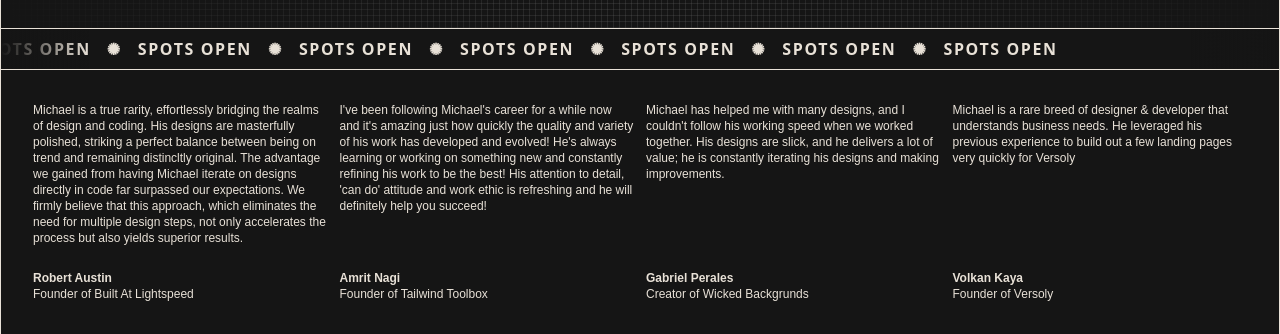
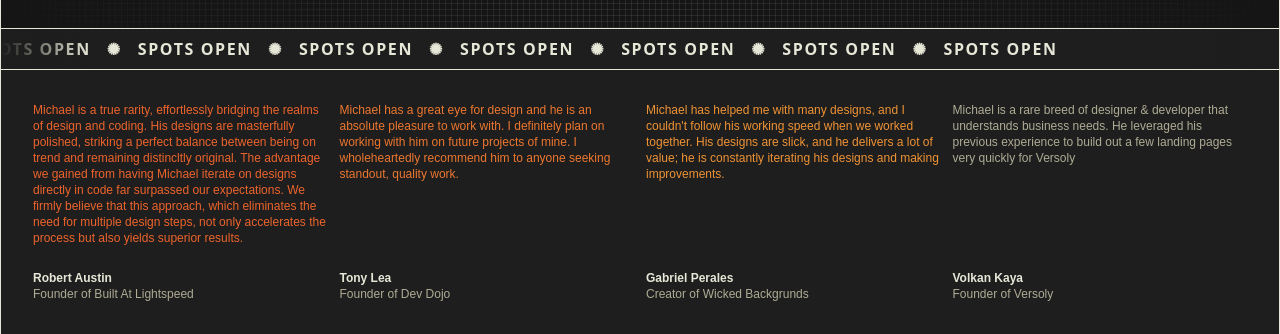
Before and after one commit to michael-andreuzza/michael.studio, an Astro site: page / in a window 1280 px wide. Shown: the part 420-754 px from the top of the page. Built offline with nearby package versions, Linux system fonts and the light colour scheme; Astro itself is replaced by a stand-in of ours; a script that the page names is missing; a web font is replaced by a local one.

Commit message:
added tony

```diff
--- a/src/components/landing/Landing.astro
+++ b/src/components/landing/Landing.astro
@@ -13,9 +13,9 @@ import Marquee from "../global/Marquee.astro";
       </div>
       <Marquee />
       <div
-        class="gap-3 p-8 text-white mx-auto grid sm:grid-cols-2 gap-y-12 md:gap-y-0 md:grid-cols-4 text-xs grid-cols-1">
+        class="gap-3 p-8 text-white mx-auto grid sm:grid-cols-2 gap-y-12 md:grid-cols-4 text-xs grid-cols-1">
         <div class="h-full flex flex-col justify-between">
-          <p>
+          <p class="text-[#ed642c]">
             Michael is a true rarity, effortlessly bridging the realms of design
             and coding. His designs are masterfully polished, striking a perfect
             balance between being on trend and remaining distincltly original.
@@ -27,25 +27,24 @@ import Marquee from "../global/Marquee.astro";
           </p>
           <div class="mt-3">
             <span class="block font-semibold mt-3">Robert Austin</span>
-            <span class="block">Founder of Built At Lightspeed</span>
+            <span class="block text-eagle">Founder of Built At Lightspeed</span>
           </div>
         </div>
         <div class="h-full flex flex-col justify-between">
-          <p>
-            I've been following Michael's career for a while now and it's
-            amazing just how quickly the quality and variety of his work has
-            developed and evolved! He's always learning or working on something
-            new and constantly refining his work to be the best! His attention
-            to detail, 'can do' attitude and work ethic is refreshing and he
-            will definitely help you succeed!
+          <p class="text-[#ed772f]">
+            Michael has a great eye for design and he is an absolute pleasure to
+            work with. I definitely plan on working with him on future projects
+            of mine. I wholeheartedly recommend him to anyone seeking standout,
+            quality work.
           </p>
           <div class="mt-3">
-            <span class="block font-semibold mt-3">Amrit Nagi</span>
-            <span class="block">Founder of Tailwind Toolbox</span>
+            <span class="block font-semibold mt-3">Tony Lea</span>
+            <span class="block text-eagle">Founder of Dev Dojo</span>
           </div>
         </div>
+
         <div class="h-full flex flex-col justify-between">
-          <p>
+          <p class="text-[#ef9335]">
             Michael has helped me with many designs, and I couldn't follow his
             working speed when we worked together. His designs are slick, and he
             delivers a lot of value; he is constantly iterating his designs and
@@ -53,18 +52,18 @@ import Marquee from "../global/Marquee.astro";
           </p>
           <div class="mt-3">
             <span class="block font-semibold mt-3">Gabriel Perales</span>
-            <span class="block">Creator of Wicked Backgrunds</span>
+            <span class="block text-eagle">Creator of Wicked Backgrunds</span>
           </div>
         </div>
         <div class="h-full flex flex-col justify-between">
-          <p>
+          <p class="text-eagle">
             Michael is a rare breed of designer & developer that understands
             business needs. He leveraged his previous experience to build out a
             few landing pages very quickly for Versoly
           </p>
           <div class="mt-3">
             <span class="block font-semibold mt-3">Volkan Kaya</span>
-            <span class="block">Founder of Versoly</span>
+            <span class="block text-eagle">Founder of Versoly</span>
           </div>
         </div>
       </div>
--- a/src/components/landing/Services.astro
+++ b/src/components/landing/Services.astro
@@ -71,7 +71,7 @@
   <div class="mx-auto max-w-7xl border-x border-white">
     <div class="bg-transparent hover:bg-white group duration-200">
       <a
-        class="items-center inline-flex w-full focus:outline-disc hoder:rounded-0 bg-white font-display rounded-full duration-200 focus:bg-black text-black focus:ring-0 font-medium justify-center px-4 py-6 text-center text-3xl lg:text-6xl lg:py-12"
+        class="items-center inline-flex w-full focus:outline-disc hoder:rounded-0 bg-white font-display rounded-full duration-200 text-black focus:ring-0 font-medium justify-center px-4 py-6 text-center text-3xl lg:text-6xl lg:py-12"
         href="mailto:michael@andreuzza.com">Get a quote</a
       >
     </div>
--- a/src/layouts/MarkdownPostLayout.astro
+++ b/src/layouts/MarkdownPostLayout.astro
@@ -3,6 +3,7 @@ import BaseLayout from "./BaseLayout.astro";
 const { frontmatter } = Astro.props;
 import { AstroSeo } from "@astrolib/seo";
 ---
+
 <AstroSeo
   title={frontmatter.title}
   description={frontmatter.title}
--- a/tailwind.config.cjs
+++ b/tailwind.config.cjs
@@ -55,8 +55,10 @@ animation: {
         },
     extend: {
       colors: {
-        black:"#151515",
-        white:"#e8e1d7",
+        black:"#1e1e1e",
+        white:"#e7e7d8",
+        eagle:"#afac95",
+        carrot:"#ed772f",
 
       },
       fontFamily: {
```
Also changed, not shown: public/images/a.png (added), public/images/facebook.png (added), public/images/twitter.png (added).
